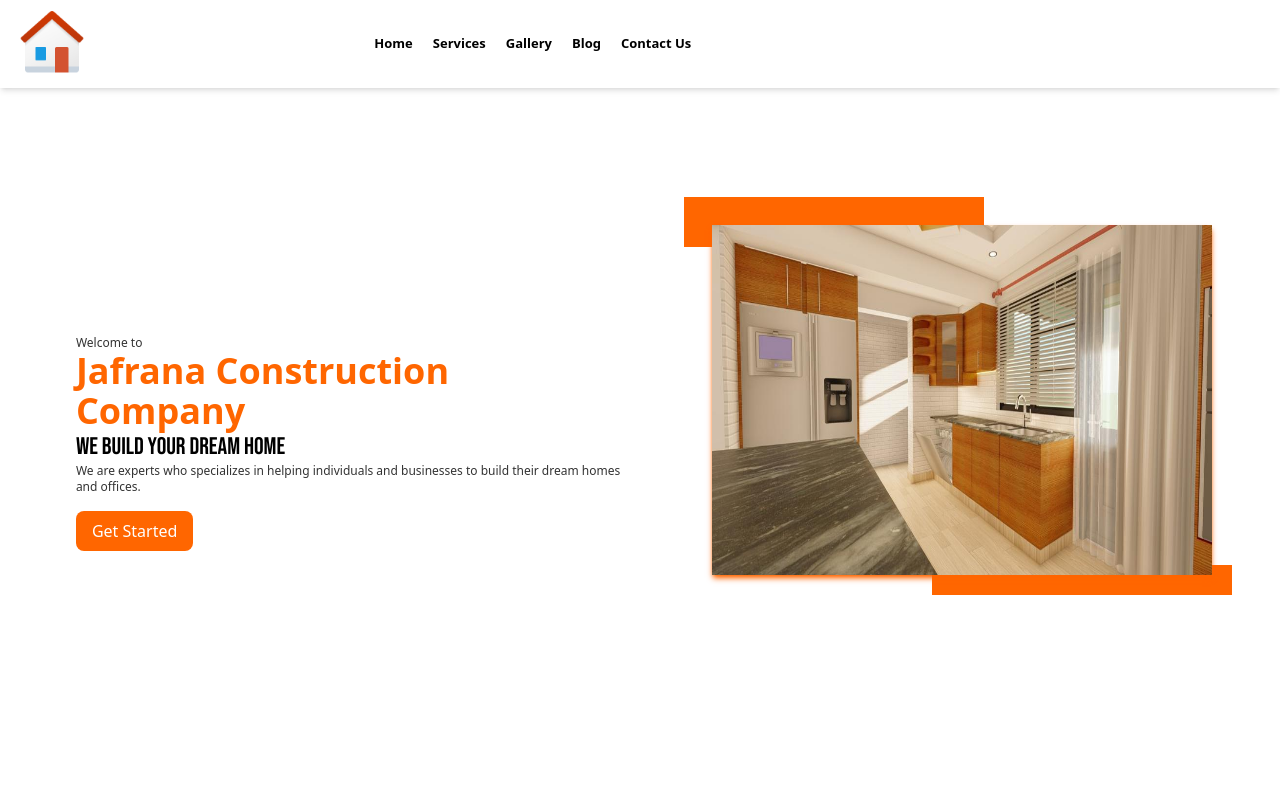
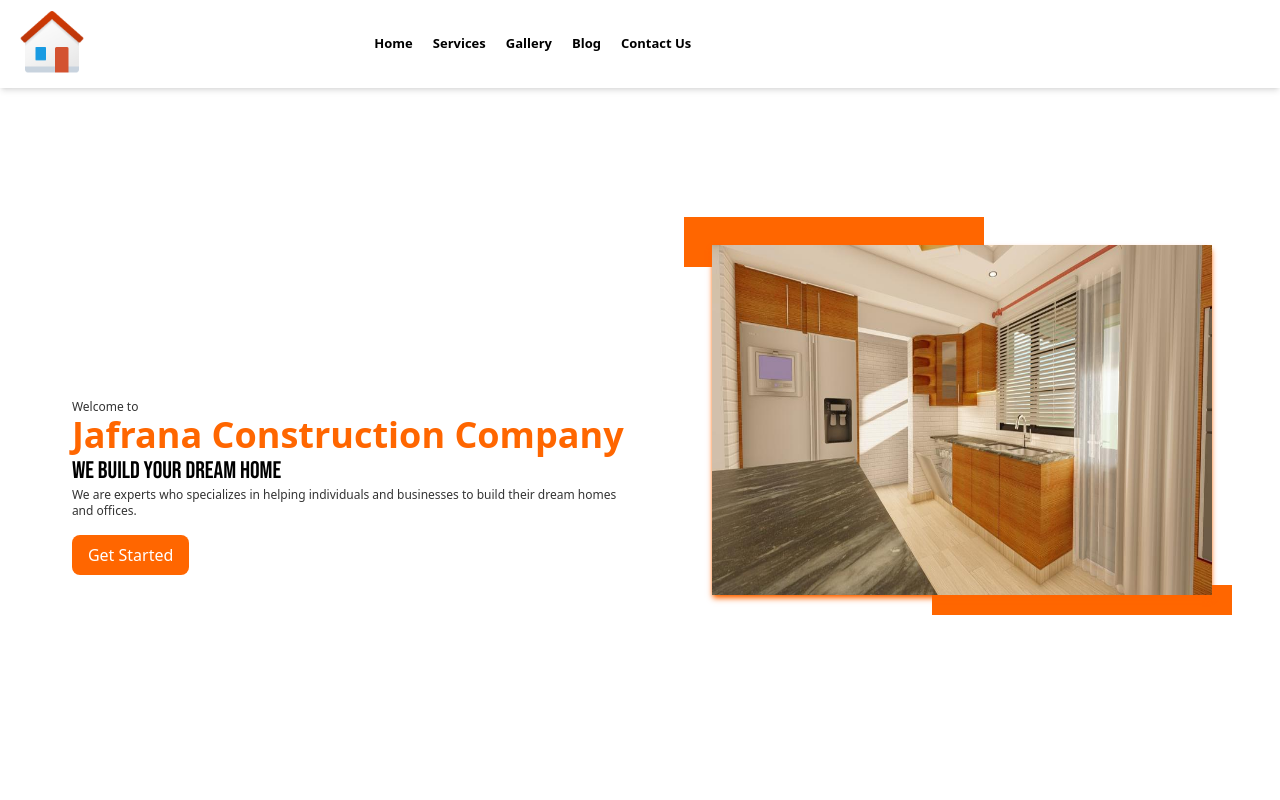
Before and after one commit to matthewkuria/jafrana, a Next.js app: page / in a window 1280 px wide. Shown: the top 800 px of the page. Built offline with nearby package versions, Linux system fonts and the light colour scheme; a web font is replaced by a local one.

Commit message:
Add some margin

```diff
--- a/app/components/HeroSection.tsx
+++ b/app/components/HeroSection.tsx
@@ -4,7 +4,7 @@ import heroImage from '../../public/hero-image.jpeg'
 import { bebas_neue } from '../fonts/fonts'
 const HeroSection = () => {
     return (
-    <div className=" flex flex-col-reverse md:flex md:flex-row md:justify-between  text-[13px] md:text-[16px] p-3 md:p-8">
+    <div className=" flex flex-col-reverse md:flex md:flex-row md:justify-between  text-[13px] md:text-[16px] p-3 md:p-8 mt-10">
             <div className="flex flex-col justify-end   p-4 md:max-w-1/2">
             <p className="text-secondary text-xs">Welcome to</p>
             <h1 className="flex flex-col text-xl md:text-4xl font-bold text-primary">Jafrana Construction Company</h1>
@@ -18,7 +18,7 @@ const HeroSection = () => {
                     </button>
                 </div>
         </div>
-            <div className="flex flex-col items-center justify-center p-2 relative ">
+            <div className="flex flex-col items-center justify-center p-2 relative m-1 ">
                 {/* <div className="absolute bg-primary w-[50px] h-[50px] rounded-full -top-5 -left-5 z-30"></div> */}
                  <div className="absolute bg-primary w-[300px] h-[50px]  -top-5 -left-5 z-0"></div>
                 <Image src={heroImage} alt="hero" width={500} height={500}
--- a/app/page.tsx
+++ b/app/page.tsx
@@ -3,7 +3,7 @@ import HeroSection from "./components/HeroSection";
 export default function Home() {
   return (
     <main className="flex flex-col items-center justify-center min-h-screen py-2">
-      <section className="">
+      <section className="p-2">
         <HeroSection />
      </section>
     </main>
```
